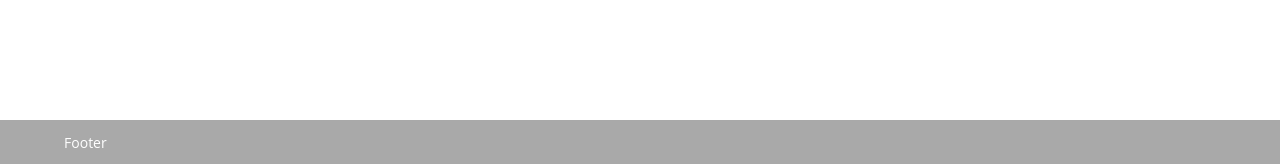
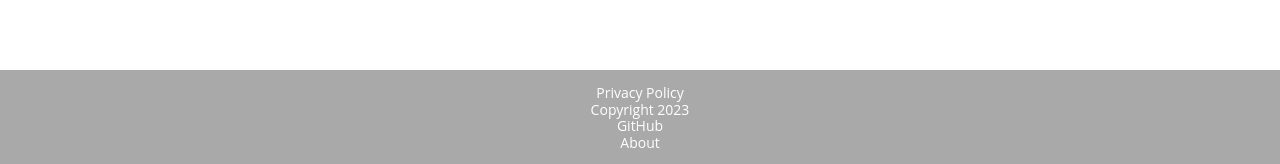
Before and after one commit to samuraijane/leopardy, a React app in the folder react-ui/: page / in a window 1280 px wide. Shown: the part 633-797 px from the top of the page. Built offline with nearby package versions, Linux system fonts and the light colour scheme.

Commit message:
add footer code and style

```diff
--- a/react-ui/src/sectioning/footer.jsx
+++ b/react-ui/src/sectioning/footer.jsx
@@ -3,7 +3,16 @@ import React from 'react';
 const Footer = () => {
   return (
     <footer >
-      <div className='y-wrap'>Footer</div>
+      <div className='y-wrap'>
+        <ul className='footer'>
+          <li className='footer'> <a> Privacy Policy</a></li>
+          <li className='footer'> <a> Copyright 2023</a></li>
+          <li className='footer'> <a href='https://github.com/'> GitHub </a></li>
+          <li className='footer'> <a href='/about'> About </a></li>
+      </ul>
+
+
+        </div>
     </footer>
   )
 };
--- a/react-ui/src/styles/_base.scss
+++ b/react-ui/src/styles/_base.scss
@@ -22,9 +22,13 @@ main {
 }
 
 footer {
+  display: flex;
+  flex-direction: column;
+  column-gap: 30px;
   background-color: darkgray;
   color: white;
   padding: 15px 0;
+  text-align: center;
 }
 
 header {
--- /dev/null
+++ b/react-ui/src/styles/_footer.scss
@@ -0,0 +1,89 @@
+footer {
+  display: flex;
+
+  column-gap: 10px;
+  background-color: darkgray;
+  color: white;
+  padding: 5px 0;
+  // text-align: center;
+}
+
+a {
+  flex: 1;
+  display: flex;
+  column-gap: 10px;
+  color: white;
+  text-align: center;
+
+}
+
+a:link {
+  -webkit-tap-highlight-color: rgba(0, 0, 0, 0);
+}
+
+a:hover {
+  text-decoration-color: blue ;
+}
+
+a:active {
+  text-decoration: none;
+}
+
+.cf:before,
+
+.cf:after {
+  content: " ";
+  display: table;
+}
+
+.cf:after {
+  clear: both;
+}
+
+.y-wrap {
+  margin: 0 auto;
+  width: 90%;
+}
+
+.y-navs {
+  display: flex;
+  align-items: center;
+}
+
+.y-navs a:first-of-type {
+  flex: 1;
+}
+
+.y-navs a:not(:first-of-type) {
+  margin: 0 0 0 16px;
+}
+
+ul {
+  display: flex;
+  margin-left: 25%;
+  margin-right: 10%;
+  padding-left:0px;
+  border: 0;
+  font-size: 100%;
+  vertical-align: baseline ;
+  background: transparent;
+
+}
+
+li {
+  list-style: none;
+ flex: 1;
+ column-gap: 10px;
+
+
+}
+
+.footer {
+  display: flex;
+  background-color: darkgray;
+  color: white;
+  padding: 5px 0;
+
+  // text-align: center;
+  // align-content: center;
+}
```
Also changed, not shown: 1 other file (tests, documents, lock files or other folders).
